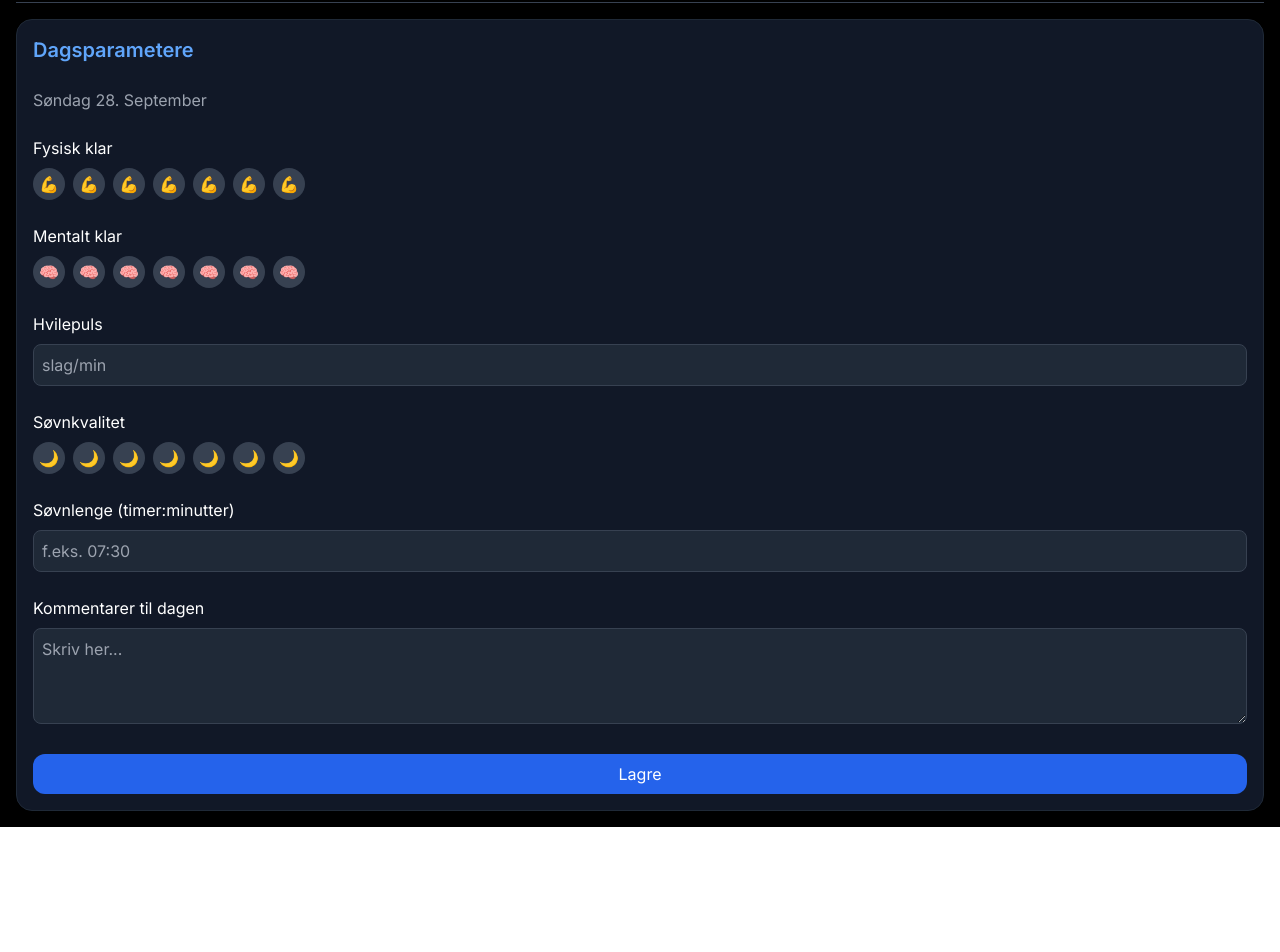
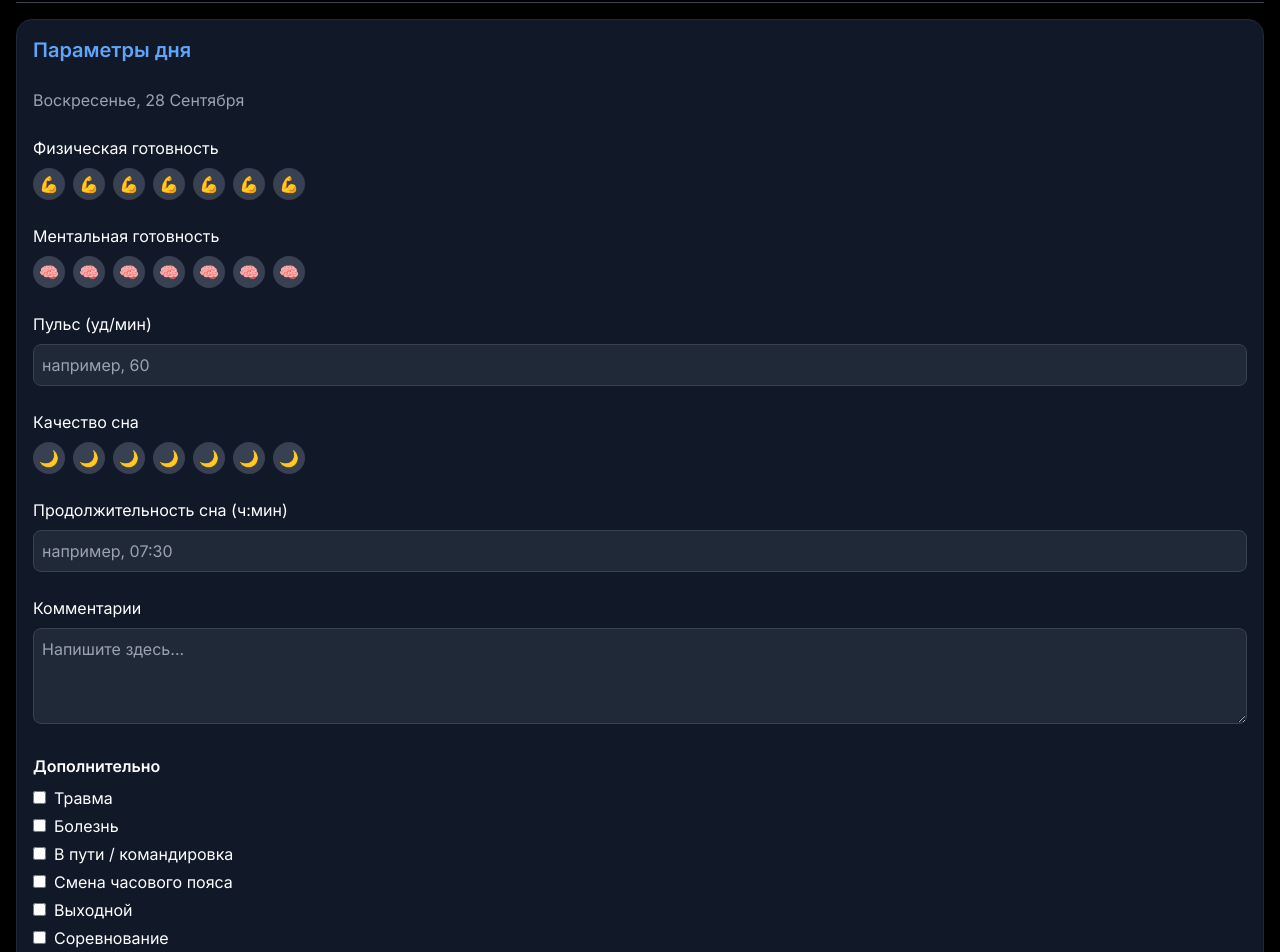
Before and after one commit to mbaliabin/dagbook-test, a React (Vite) app in the folder fasx-frontend/: page /daily in a window 1280 px wide. Shown: the part 60-1012 px from the top of the page. Before the commit the page ends 887 px from the top, so only its background shows below. Built offline with nearby package versions, Linux system fonts and the light colour scheme.

Commit message:
Доработка DailyParameters.tsx 2

```diff
--- a/fasx-frontend/src/pages/DailyParameters.tsx
+++ b/fasx-frontend/src/pages/DailyParameters.tsx
@@ -9,8 +9,16 @@ export default function DailyParameters() {
   const [sleepDuration, setSleepDuration] = useState("");
   const [comment, setComment] = useState("");
 
+  // Новые параметры
+  const [skadet, setSkadet] = useState(false); // травма
+  const [syk, setSyk] = useState(false); // болезнь
+  const [paReise, setPaReise] = useState(false); // в пути / командировка
+  const [hoydedogn, setHoydedogn] = useState(false); // смена часового пояса
+  const [fridag, setFridag] = useState(false); // выходной
+  const [konkurranse, setKonkurranse] = useState(false); // соревнование
+
   // Динамическая дата
-  const today = new Date().toLocaleDateString("no-NO", {
+  const today = new Date().toLocaleDateString("ru-RU", {
     weekday: "long",
     day: "2-digit",
     month: "long",
@@ -24,9 +32,15 @@ export default function DailyParameters() {
       pulse,
       sleepDuration,
       comment,
+      skadet,
+      syk,
+      paReise,
+      hoydedogn,
+      fridag,
+      konkurranse,
     };
-    console.log("Lagret data:", data);
-    alert("Data lagret! ✅"); // можно заменить на API вызов
+    console.log("Сохранённые данные:", data);
+    alert("Данные сохранены ✅");
   };
 
   return (
@@ -35,19 +49,19 @@ export default function DailyParameters() {
       <div className="flex justify-around items-center border-b border-gray-700 pb-2 mb-4">
         <div className="flex flex-col items-center text-blue-400">
           <Home size={22} />
-          <span className="text-xs">Hjem</span>
+          <span className="text-xs">Главная</span>
         </div>
         <div className="flex flex-col items-center">
           <BarChart3 size={22} />
-          <span className="text-xs">Trening</span>
+          <span className="text-xs">Тренировка</span>
         </div>
         <div className="flex flex-col items-center">
           <ClipboardList size={22} />
-          <span className="text-xs">Planlegg</span>
+          <span className="text-xs">Планирование</span>
         </div>
         <div className="flex flex-col items-center">
           <CalendarDays size={22} />
-          <span className="text-xs">Statistikk</span>
+          <span className="text-xs">Статистика</span>
         </div>
       </div>
 
@@ -55,13 +69,13 @@ export default function DailyParameters() {
       <div className="bg-gray-900 border border-gray-800 rounded-2xl shadow-lg">
         <div className="p-4 space-y-6">
           <h2 className="text-xl font-semibold text-blue-400">
-            Dagsparametere
+            Параметры дня
           </h2>
           <p className="text-gray-400 capitalize">{today}</p>
 
           {/* Физическая готовность */}
           <div>
-            <p className="mb-2">Fysisk klar</p>
+            <p className="mb-2">Физическая готовность</p>
             <div className="flex space-x-2">
               {[...Array(7)].map((_, i) => (
                 <button
@@ -78,7 +92,7 @@ export default function DailyParameters() {
 
           {/* Ментальная готовность */}
           <div>
-            <p className="mb-2">Mentalt klar</p>
+            <p className="mb-2">Ментальная готовность</p>
             <div className="flex space-x-2">
               {[...Array(7)].map((_, i) => (
                 <button
@@ -95,19 +109,19 @@ export default function DailyParameters() {
 
           {/* Пульс */}
           <div>
-            <p className="mb-2">Hvilepuls</p>
+            <p className="mb-2">Пульс (уд/мин)</p>
             <input
               type="number"
               value={pulse}
               onChange={(e) => setPulse(e.target.value)}
-              placeholder="slag/min"
+              placeholder="например, 60"
               className="w-full p-2 rounded-lg bg-gray-800 border border-gray-700 text-white"
             />
           </div>
 
           {/* Сон */}
           <div>
-            <p className="mb-2">Søvnkvalitet</p>
+            <p className="mb-2">Качество сна</p>
             <div className="flex space-x-2">
               {[...Array(7)].map((_, i) => (
                 <button
@@ -123,25 +137,86 @@ export default function DailyParameters() {
           </div>
 
           <div>
-            <p className="mb-2">Søvnlenge (timer:minutter)</p>
+            <p className="mb-2">Продолжительность сна (ч:мин)</p>
             <input
               type="text"
               value={sleepDuration}
               onChange={(e) => setSleepDuration(e.target.value)}
-              placeholder="f.eks. 07:30"
+              placeholder="например, 07:30"
               className="w-full p-2 rounded-lg bg-gray-800 border border-gray-700 text-white"
             />
           </div>
 
           {/* Комментарий */}
           <div>
-            <p className="mb-2">Kommentarer til dagen</p>
+            <p className="mb-2">Комментарии</p>
             <textarea
               value={comment}
               onChange={(e) => setComment(e.target.value)}
-              placeholder="Skriv her..."
+              placeholder="Напишите здесь..."
               className="w-full p-2 h-24 rounded-lg bg-gray-800 border border-gray-700 text-white"
             />
+          </div>
+
+          {/* Новые параметры */}
+          <div className="space-y-2">
+            <p className="mb-1 font-semibold">Дополнительно</p>
+            <div className="flex flex-col space-y-1">
+              <label>
+                <input
+                  type="checkbox"
+                  checked={skadet}
+                  onChange={(e) => setSkadet(e.target.checked)}
+                  className="mr-2"
+                />
+                Травма
+              </label>
+              <label>
+                <input
+                  type="checkbox"
+                  checked={syk}
+                  onChange={(e) => setSyk(e.target.checked)}
+                  className="mr-2"
+                />
+                Болезнь
+              </label>
+              <label>
+                <input
+                  type="checkbox"
+                  checked={paReise}
+                  onChange={(e) => setPaReise(e.target.checked)}
+                  className="mr-2"
+                />
+                В пути / командировка
+              </label>
+              <label>
+                <input
+                  type="checkbox"
+                  checked={hoydedogn}
+                  onChange={(e) => setHoydedogn(e.target.checked)}
+                  className="mr-2"
+                />
+                Смена часового пояса
+              </label>
+              <label>
+                <input
+                  type="checkbox"
+                  checked={fridag}
+                  onChange={(e) => setFridag(e.target.checked)}
+                  className="mr-2"
+                />
+                Выходной
+              </label>
+              <label>
+                <input
+                  type="checkbox"
+                  checked={konkurranse}
+                  onChange={(e) => setKonkurranse(e.target.checked)}
+                  className="mr-2"
+                />
+                Соревнование
+              </label>
+            </div>
           </div>
 
           {/* Кнопка сохранить */}
@@ -149,7 +224,7 @@ export default function DailyParameters() {
             onClick={handleSave}
             className="w-full bg-blue-600 hover:bg-blue-700 text-white py-2 rounded-xl"
           >
-            Lagre
+            Сохранить
           </button>
         </div>
       </div>
```
